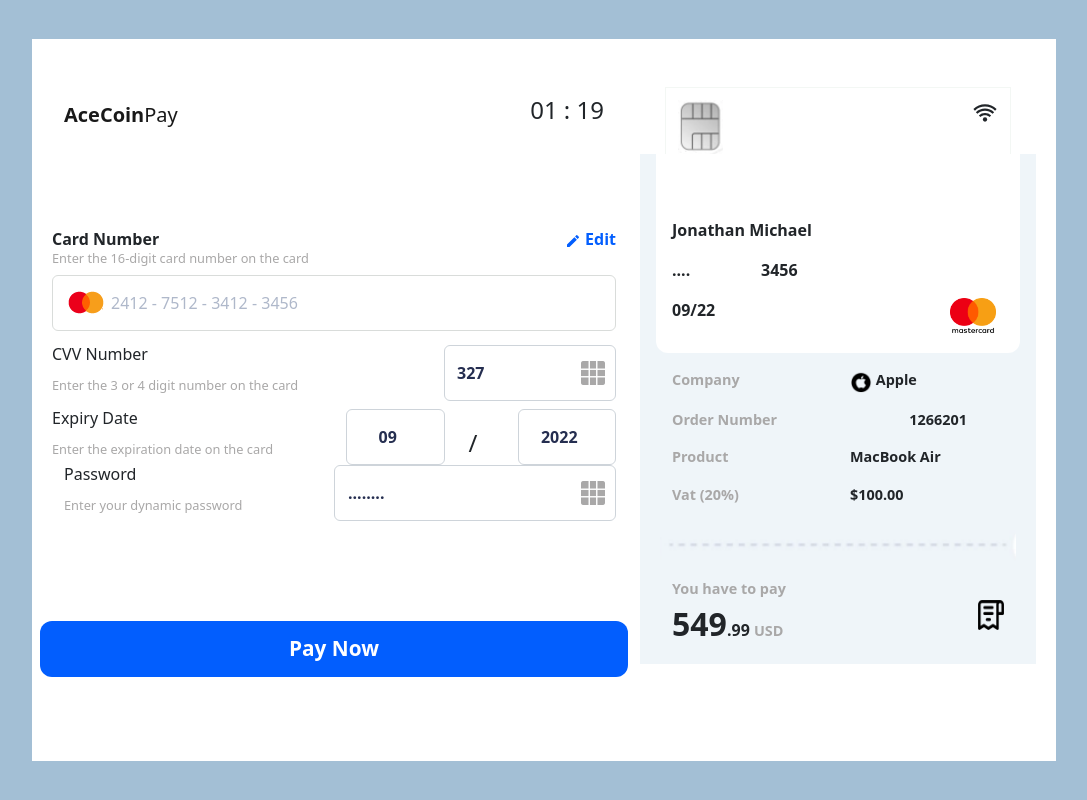
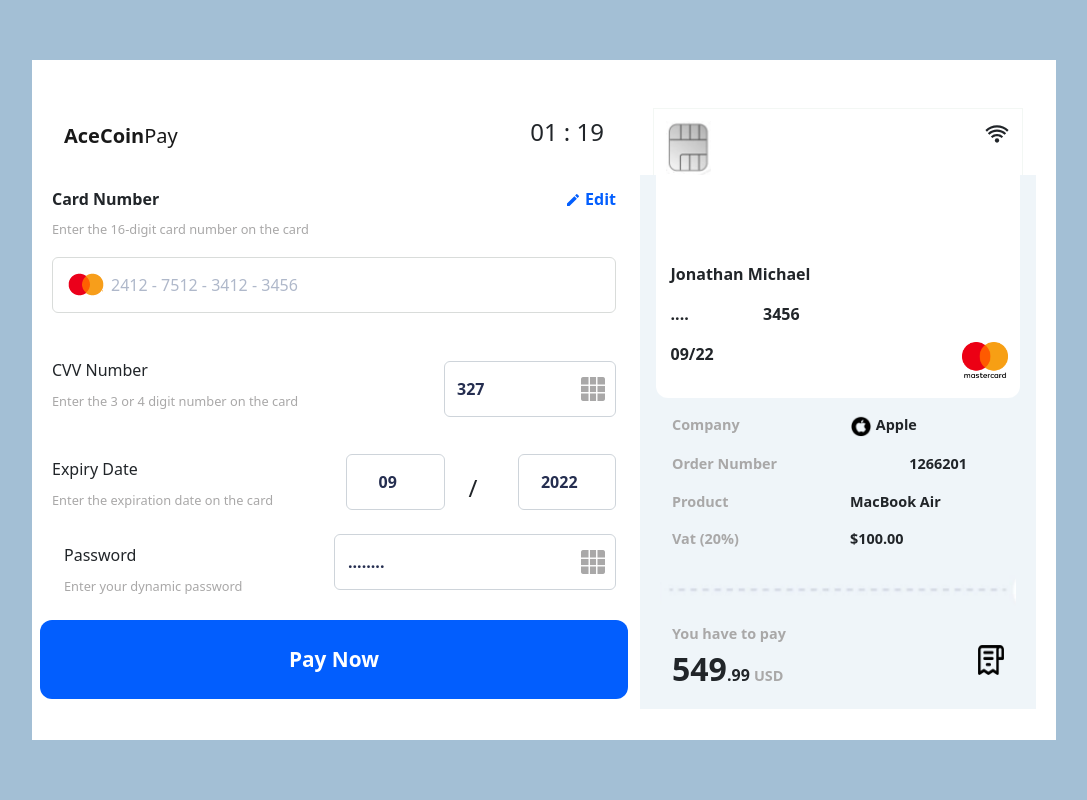
Before and after one commit to kamzzy/ace-coin-pay-accessment, a React (Create React App) app: page / in a window 1280 px wide. Shown: the whole page, without its empty margins (96-1183 px from the left). Built offline with nearby package versions, Linux system fonts and the light colour scheme.

Commit message:
completed

```diff
--- a/src/App.js
+++ b/src/App.js
@@ -9,8 +9,8 @@
     <div className="App">
       <div className="container">
         <div className="row firstRow">
-          <div className="col-7">
-            <nav className="navbar navbar-expand-lg">
+          <div className="col-md-7 col-sm-12">
+            <nav className="navbar">
               <div className="container-fluid">
                 <a className="navbar-brand" href="/"><strong>AceCoin</strong>Pay</a>
                 < Date />
@@ -65,7 +65,7 @@
               </div>
             </form>
           </div>
-          <div className="col-5 cardDetails">
+          <div className="col-md-5 col-sm-12 cardDetails">
 
               <div className="row cardChipRow">
                 <div className="col-6 cardChip">
--- a/src/index.css
+++ b/src/index.css
@@ -50,9 +50,11 @@
   font-size: 1rem;
 }
 
-form {
-  padding: 15% 0;
+form,
+form div {
+  padding: 2% 0;
 }
+
 
 .spanDetails {
   color: rgb(169, 168, 168);
@@ -113,8 +115,8 @@
   display: flex;
   justify-content: center;
   background-color: #025efe;
-  margin: 17% 0 0 0;
   border-radius: 12px !important;
+  margin: 0 0 5% 0;
 }
 
  .payButton button {
@@ -183,12 +185,12 @@
 .creditCard-bg {
   background-color: #fff;
   border-radius: 0 0 12px 12px;
-  padding: 4rem 1rem 0 1rem;
+  padding: 24% 1% 0 4%;
 }
 
 .cardChipRow {
   margin: 0 1px;
-  padding: 0 6%;
+  padding: 0 3%;
 }
 
 .cardChip {
```
